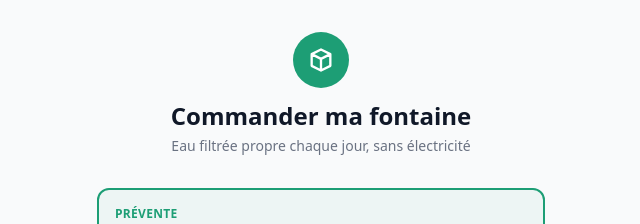
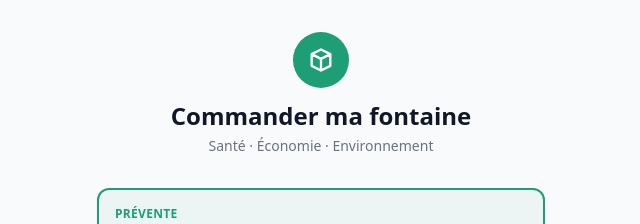
Before and after one commit to Fodebatoure/dunuya-distribution, a Next.js app: page /commander in a window 1280 px wide. Shown: the top 224 px of the page, without its empty margins (319-959 px from the left). Built offline with nearby package versions, Linux system fonts and the light colour scheme.

Commit message:
Mise à jour slogan page commander
Remplace "Eau filtrée propre chaque jour, sans électricité"
par "Santé · Économie · Environnement"

Co-Authored-By: Claude Sonnet 4.6 <noreply@anthropic.com>

```diff
--- a/app/commander/page.tsx
+++ b/app/commander/page.tsx
@@ -33,7 +33,7 @@ export default function CommanderPage({
           </div>
           <h1 className="text-2xl font-bold text-gray-900">Commander ma fontaine</h1>
           <p className="text-gray-500 mt-1 text-sm">
-            Eau filtrée propre chaque jour, sans électricité
+            Santé · Économie · Environnement
           </p>
         </div>
 
```
